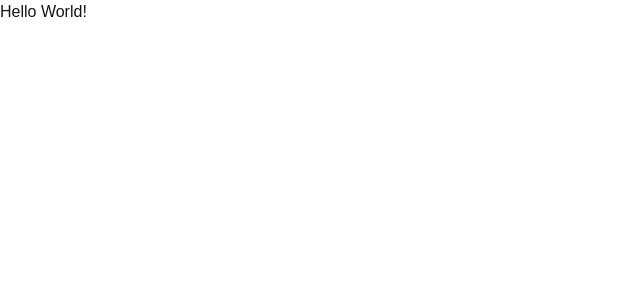
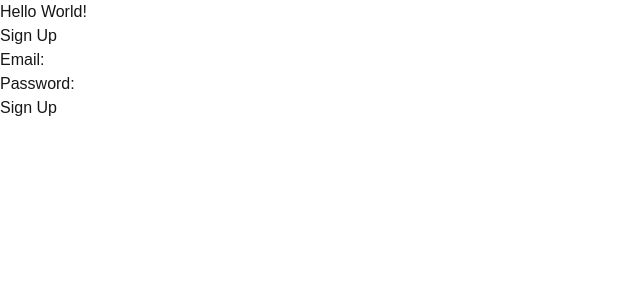
Before and after one commit to hicass/meraki-track, a Next.js app: page / in a window 1280 px wide. Shown: the top 300 px of the page, without its empty margins (0-640 px from the left). Built offline with nearby package versions, Linux system fonts and the light colour scheme; no server answers.

Commit message:
Set up authentication with a simple sign up form to test if its functional

```diff
--- a/package.json
+++ b/package.json
@@ -12,6 +12,7 @@
     "lint": "next lint"
   },
   "dependencies": {
+    "@supabase/ssr": "^0.5.2",
     "@supabase/supabase-js": "^2.48.1",
     "cors": "^2.8.5",
     "express": "^4.21.2",
--- a/src/app/page.tsx
+++ b/src/app/page.tsx
@@ -1,5 +1,11 @@
+import SignUpForm from "@/components/SignUpForm";
+
 export default function Home() {
   return (
+    <main>
     <h1>Hello World!</h1>
+
+    <SignUpForm />
+    </main>
   );
 }
--- /dev/null
+++ b/src/components/SignUpForm.tsx
@@ -0,0 +1,74 @@
+'use client';
+import React, { useState } from 'react';
+import { useAuth } from '@/context/AuthContext';
+import supabaseClient from '@/utils/supabase/client';
+
+const SignUpForm: React.FC = () => {
+  const { setSession } = useAuth(); // Access the setSession function from context
+  const [email, setEmail] = useState('');
+  const [password, setPassword] = useState('');
+  const [error, setError] = useState<string | null>(null);
+  const [loading, setLoading] = useState(false);
+
+  const handleSubmit = async (e: React.FormEvent) => {
+    e.preventDefault();
+    setLoading(true);
+    setError(null); // Reset error message on form submit
+
+    try {
+      // Call Supabase sign-up API
+      const { data, error } = await supabaseClient.auth.signUp({
+        email,
+        password,
+      });
+
+      if (error) {
+        throw new Error(error.message);
+      }
+
+      // Update session on successful sign-up
+      setSession(data.session);
+
+      // Optionally, redirect or show a success message
+      alert('Sign-up successful!');
+    } catch (error: any) {
+      setError(error.message); // Display error message if sign-up fails
+    } finally {
+      setLoading(false);
+    }
+  };
+
+  return (
+    <div className='text-black bg-white'>
+      <h2>Sign Up</h2>
+      <form onSubmit={handleSubmit}>
+        <div>
+          <label>Email:</label>
+          <input
+            type="email"
+            value={email}
+            onChange={(e) => setEmail(e.target.value)}
+            required
+          />
+        </div>
+        <div>
+          <label>Password:</label>
+          <input
+            type="password"
+            value={password}
+            onChange={(e) => setPassword(e.target.value)}
+            required
+          />
+        </div>
+        <div>
+          <button type="submit" disabled={loading}>
+            {loading ? 'Signing up...' : 'Sign Up'}
+          </button>
+        </div>
+        {error && <p style={{ color: 'red' }}>{error}</p>}
+      </form>
+    </div>
+  );
+};
+
+export default SignUpForm;
--- a/src/context/AuthContext.tsx
+++ b/src/context/AuthContext.tsx
@@ -1,6 +1,6 @@
 'use client';
 import React, { createContext, useContext, useState, useEffect } from 'react';
-import supabase from '@/utils/supabase';
+import supabase from '@/utils/supabase/client';
 import { Session } from '@supabase/supabase-js';
 
 // Create context
@@ -46,7 +46,7 @@ export const AuthProvider: React.FC<{ children: React.ReactNode }> = ({
     };
   }, []);
 
-  // Ensure we're returning the children wrapped in the AuthContext.Provider
+  // Returning the children wrapped in the AuthContext.Provider
   return (
     <AuthContext.Provider value={{ session, setSession }}>
       {children}
--- a/src/utils/supabase.ts
+++ b/src/utils/supabase/client.ts
@@ -1,4 +1,4 @@
-import { createClient } from "@supabase/supabase-js";
+import { createBrowserClient } from "@supabase/ssr";
 
 const supabaseUrl = process.env.NEXT_PUBLIC_SUPABASE_URL;
 const supabaseKey = process.env.NEXT_PUBLIC_SUPABASE_ANON_KEY;
@@ -8,6 +8,6 @@ if (!supabaseUrl || !supabaseKey) {
   throw new Error("Missing Supabase environment variables");
 }
 
-const supabase = createClient(supabaseUrl, supabaseKey);
+const supabaseClient = createBrowserClient(supabaseUrl, supabaseKey);
 
-export default supabase;
+export default supabaseClient;
```
Also changed, not shown: 1 other file (tests, documents, lock files or other folders).
